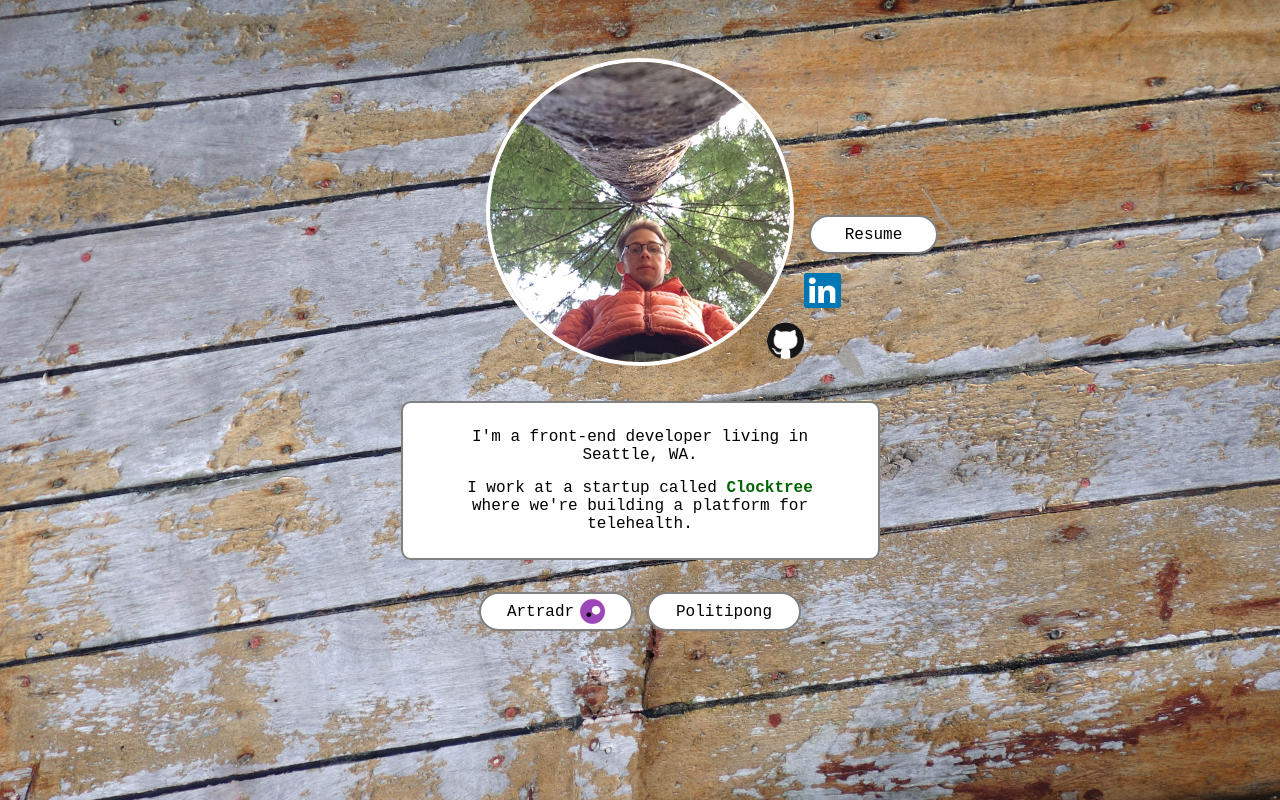
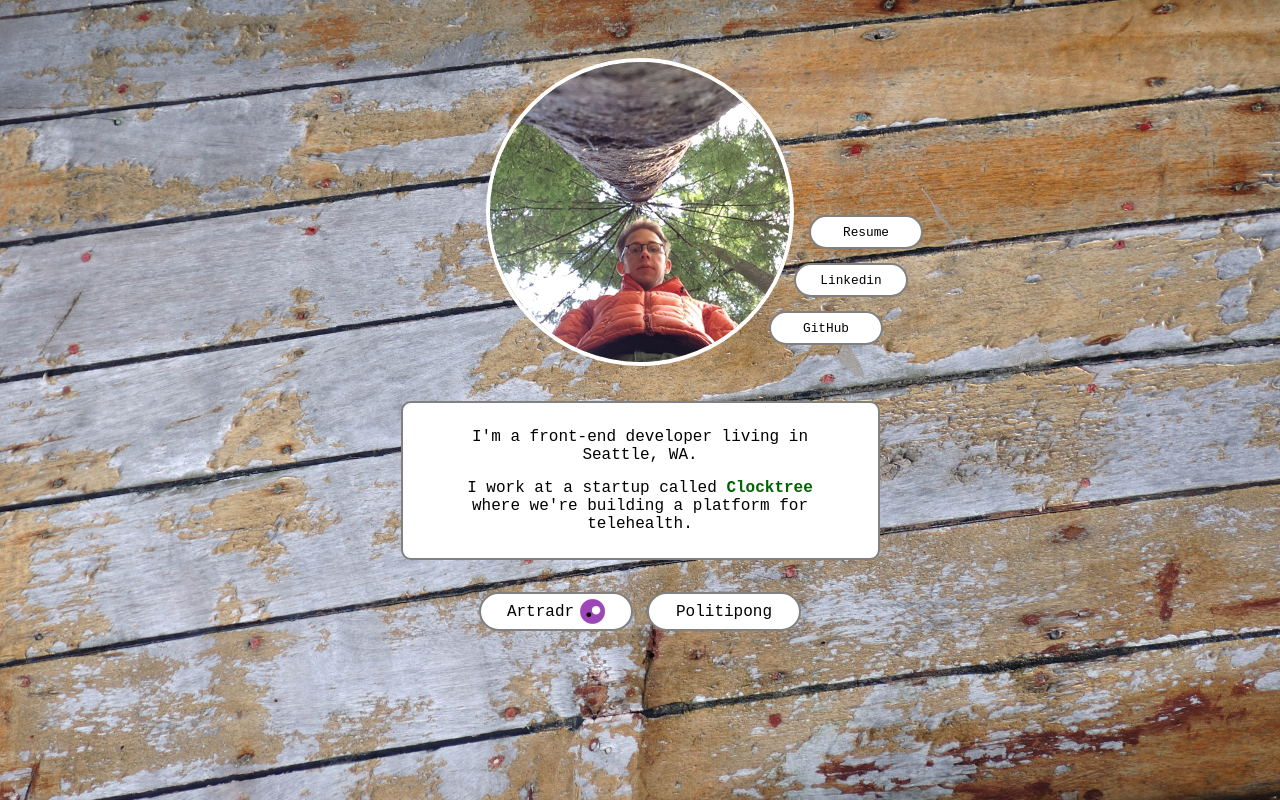
Before and after one commit to russellmays/russellmays.github.io, a plain HTML site: page index.html in a window 1280 px wide. Drawn offline with Linux system fonts and the light colour scheme.

Commit message:
changed link images to text

```diff
--- a/css/index.css
+++ b/css/index.css
@@ -1,5 +1,5 @@
 body {
-    min-width: 610px;
+    min-width: 580px;
 }
 
 .top-container {
@@ -11,7 +11,7 @@ body {
 }
 
 .flexbox-spacer {
-    width: 151px
+    width: 136px
 }
 
 .avatar-lg-container {
@@ -25,7 +25,7 @@ body {
     border-radius: 50%;
 }
 
-.link-container-social {
+.link-social-container {
     display: -webkit-flex;
     display: flex;
 
@@ -63,7 +63,7 @@ body {
     color: darkgreen;
 }
 
-.link-container-project {
+.link-project-container {
     display: -webkit-flex;
     display: flex;
 
--- a/css/links.css
+++ b/css/links.css
@@ -8,63 +8,37 @@
     -webkit-align-items: center;
     align-items: center;
 
-    height: 35px;
-    width: 35px;
     border: 2px solid gray;
     border-radius: 20px;
     background-color: white;
     margin: 7px;
 }
 
-.link-resume-social {
-    width: 125px;
+.link-social {
+    height: 30px;
+    width: 110px;
+    font-size: 0.8em;
+}
+
+.link-social-resume {
     margin-left: 15px;
 }
 
-.link-resume-pdf {
-    width: 150px;
+.link-social-wider {
+    width: 120px;
 }
 
-.link-linkedin {
-    width: 45px;
-    border: none;
-    border-radius: 0;
-    background-color: transparent;
+.link-social-linkedin {
+    margin-left: 0px;
 }
 
-.link-linkedin > img {
-    height: 35px;
-    width: 45px;
-}
-
-.link-linkedin-social {
-    margin-top: 12px;
-    margin-left: 10px;
-}
-
-.link-linkedin-resume {
-    padding-left: 10px;
-}
-
-.link-github {
-    border: none;
-    height: 37px;
-    width: 37px;
-    border-radius:50%;
-}
-
-.link-github > img {
-    height: 37px;
-    width: 37px;
-}
-
-.link-github-social {
-    margin-left: -27px;
+.link-social-github {
+    margin-left: -25px;
 }
 
 .link-project {
+    height: 35px;
     width: 150px;
-    border: 2px solid gray;
 }
 
 .link-artradr > img {
--- a/index.html
+++ b/index.html
@@ -14,15 +14,15 @@
             <div class="avatar-lg-container">
                 <img src="images/avatar.png">
             </div>
-            <div class="link-container-social">
-                <a class="link link-resume-social" href="resume">
+            <div class="link-social-container">
+                <a class="link link-social link-social-resume" href="resume">
                     Resume
                 </a>
-                <a class="link link-linkedin link-linkedin-social" href="https://www.linkedin.com/in/russellmays">
-                    <img src="images/linkedin.png">
+                <a class="link link-social link-social-linkedin" href="https://www.linkedin.com/in/russellmays">
+                    Linkedin
                 </a>
-                <a class="link link-github link-github-social" href="https://github.com/russellmays">
-                    <img src="images/github.png">
+                <a class="link link-social link-social-github" href="https://github.com/russellmays">
+                    GitHub
                 </a>
             </div>
         </div>
@@ -34,7 +34,7 @@
                 I work at a startup called <a href="https://www.clocktree.com">Clocktree</a> where we're building a platform for telehealth.
             </div>
         </div>
-        <div class="link-container-project">
+        <div class="link-project-container">
             <a class="link link-project link-artradr" href="https://www.artradr.com">
                 Artradr
                 <img src="images/artradr-25px.png">
```
Also changed, not shown: resume.html (+5 -5 lines), images/github.png (deleted), images/linkedin.png (deleted).
